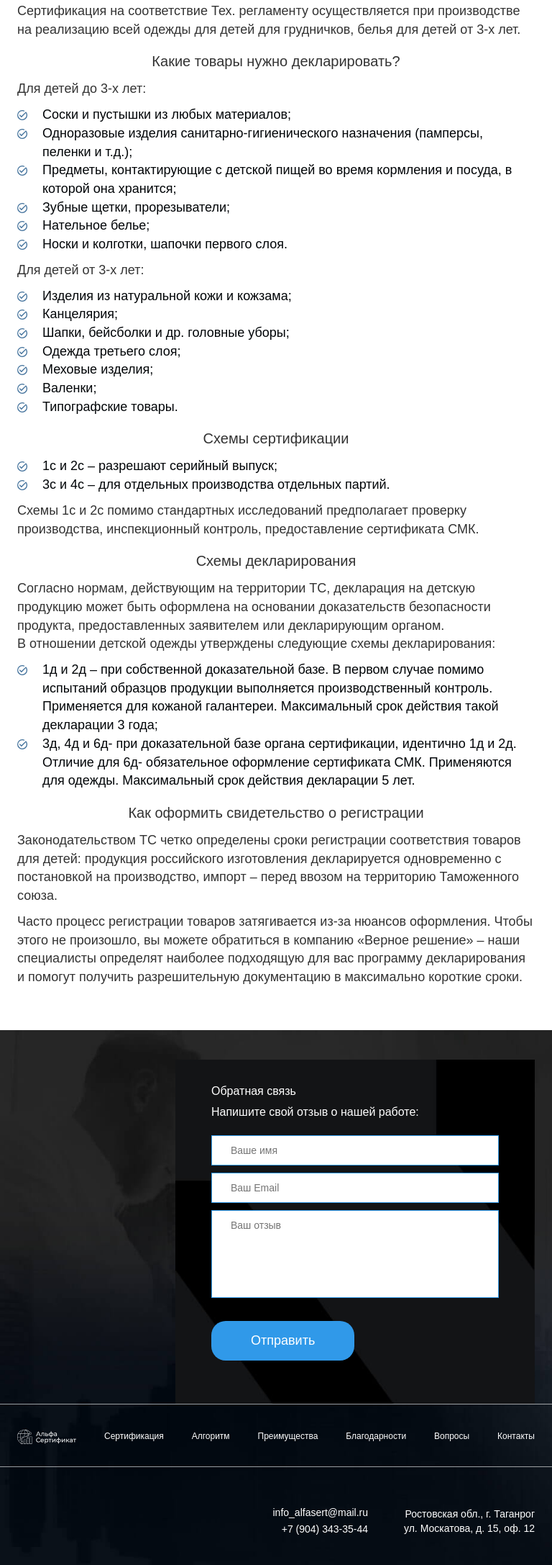
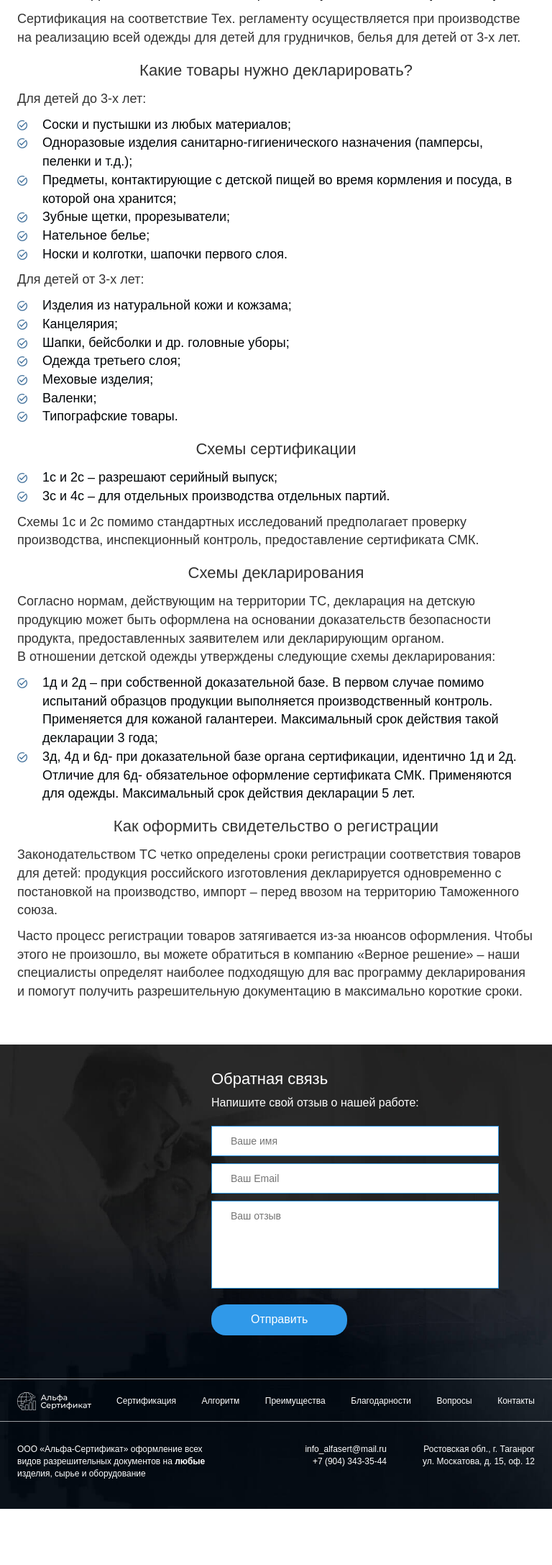
Before and after one commit to oleg-tgn/doc-lending, a PHP site: page /services/for_children.php in a window 768 px wide; the page is wider, and only the part inside the window is pictured. Shown: the part 2101-4275 px from the top of that part at 72% size. After the commit the page ends 4197 px from the top of that part, so only its background shows below. Run offline with PHP 8.4, Linux system fonts and the light colour scheme; data that the repository does not hold is empty; some libraries are stand-ins or nearby versions.

Commit message:
Tablet styles

```diff
--- a/css/adaptive.css
+++ b/css/adaptive.css
@@ -1,13 +1,5 @@
 @media (max-width: 1200px) {
-
-    .bottom-menu__link,
-    .bottom-menu__link:hover {
-    height: 20px;
-    font-size: 12px;
-    margin: 0 auto;
-    }
-
-    .navbar > .container .navbar-brand.serviceMenu__logo-link {
+  .navbar>.container .navbar-brand.serviceMenu__logo-link {
     margin-left: 0px;
   }
 
@@ -16,7 +8,7 @@
   }
 
   .algorithm {
-        padding-top: 100px;
+    padding-top: 70px;
   }
 
   .algorithm_text {
@@ -29,8 +21,8 @@
   }
 
   .btn_top {
-        font-size: 18px;
-        padding: 19px 55px;
+    font-size: 16px;
+    padding: 16px 55px;
     margin-top: 24px;
   }
 
@@ -41,8 +33,8 @@
 
   .thanks {
     margin-top: 50px;
-        padding-top: 100px;
-        min-height: 545px;
+    padding-top: 50px;
+    padding-bottom: 50px;
   }
 
   .thanks_text {
@@ -89,13 +81,10 @@
     text-align: left;
   }
 
-    .top_desc {
-        display: none;
-    }
-
   .top_mail {
     padding: 6px 0px 6px 30px;
   }
+
   .cont1_1:before {
     left: 630px;
   }
@@ -108,16 +97,12 @@
     padding: 9px 30px;
   }
 
-    h1 {
-        font-size: 32px;
-    }
-
   .first_desc {
     font-size: 16px;
   }
 
   h2 {
-        font-size: 20px;
+    font-size: 22px;
   }
 
   .care_p1 {
@@ -136,6 +121,7 @@
     min-height: 120px;
     font-size: 16px;
   }
+
   .sp-left {
     height: 595px;
   }
@@ -151,10 +137,6 @@
     margin-top: 60px;
   }
 
-    .top_desc {
-        display: none;
-    }
-
   .cont1_1:before {
     display: none;
   }
@@ -163,8 +145,10 @@
     display: none;
   }
 
-    .phone_online, .phone_number a, .phone_perezvon {
-        color: #333!important;
+  .phone_online,
+  .phone_number a,
+  .phone_perezvon {
+    color: #333 !important;
   }
 
   .open_img {
@@ -209,7 +193,8 @@
     width: 80%;
   }
 
-    .team_p1, .team_p2 {
+  .team_p1,
+  .team_p2 {
     font-size: 12px;
   }
 
@@ -241,7 +226,7 @@
   }
 
   .row3 {
-        padding: 100px 0px 30px;
+    padding: 70px 0px 0;
   }
 
   .sp h3 {
@@ -254,7 +239,7 @@
   }
 
   .row-faq {
-        padding: 100px 0 0;
+    padding: 70px 0 0;
     display: block;
   }
 
@@ -262,8 +247,64 @@
     margin: 0;
   }
 
-    .footer_textpopup {
+  h3.footer_textpopup {
+    font-size: 22px;
+  }
+
+  p.footer_textpopup {
     font-size: 16px;
+  }
+
+  .thanks-space {
+    height: 20px;
+    margin-top: 40px;
+  }
+
+  .row-footer {
+    padding: 70px 0;
+  }
+
+  footer.bg {
+    padding-top: 0;
+  }
+
+  .feedback-c.bg {
+    background: none;
+    background-image: none;
+  }
+
+  .bottom-menu__link, .bottom-menu__link:hover {
+    font-size: 12px;
+  }
+
+  .bottom-menu__link,
+  .bottom-menu__link:hover {
+    height: 25px;
+  }
+
+  .bottom-menu-wrapper {
+    padding: 15px 0;
+    margin-bottom: 25px;
+  }
+
+  .footer-bottom .mailLink--bottom,
+  .footer-bottom .top_address--bottom {
+    font-size: 12px;
+  }
+
+  .footer-bottom .top_phone--bottom,
+  .footer-bottom .top_address--bottom {
+    padding-top: 5px;
+  }
+
+  .btn_top.btn_feedback {
+    font-size: 16px;
+    padding: 10px 55px;
+    margin-top: 15px;
+  }
+  .guarantee__row {
+    display: flex;
+    flex-direction: column;
   }
 }
 
@@ -351,6 +392,7 @@
     width: 100%;
     height: 530px;
   }
+
   .sp {
     float: right;
     width: 100%;
@@ -384,7 +426,7 @@
   }
 
   .mailLink.mailLink--bottom {
-        color: #fff!important;
+    color: #fff !important;
   }
 
   .whatsappLink {
@@ -393,15 +435,6 @@
     margin: 0px auto;
     float: none;
   }
-
-    /* .team-slider .swiper-slide img {
-        height: 250px;
-    } */
-
-    /* .container {
-        width: 420px;
-        padding: 0px 20px;
-    } */
 
   .download {
     font-size: 14px;
@@ -418,7 +451,7 @@
     display: block;
   }
 
-    .top_desc{
+  .top_desc {
     display: none;
   }
 
@@ -525,7 +558,10 @@
   }
 
 
-    .ne_nashli_btn:hover, .ne_nashli_btn:focus, .ne_nashli_btn:active, .ne_nashli_btn:visited {
+  .ne_nashli_btn:hover,
+  .ne_nashli_btn:focus,
+  .ne_nashli_btn:active,
+  .ne_nashli_btn:visited {
     margin-top: 15px;
   }
 
@@ -576,7 +612,7 @@
   }
 
   .more_info1 div {
-        width: 100%!important;
+    width: 100% !important;
   }
 
   .row-team h2 {
@@ -585,7 +621,7 @@
 
   .team_col {
     margin-bottom: 10px;
-            width: 100%!important;
+    width: 100% !important;
     margin-left: 0px;
     margin-right: 0px;
   }
@@ -594,42 +630,3 @@
     max-width: 100%;
   }
 }
-
-
-
-
-
-
-
-
-
-
-
-
-
-
-@media (max-width: 456px) {
-
-
-    /* .container {
-      width: 320px;
-      padding: 0px 20px;
-    } */
-
-
-
-
-}
-
-/* @media (min-width: 1200px) {
-    footer .block_button_footer a .text {
-        font-size: 18px;
-    }
-}
-
-
-@media (min-width: 1790px) {
-    footer .block_button_footer a .text {
-        font-size: inherit;
-    }
-} */
--- a/css/bg_slide.css
+++ b/css/bg_slide.css
@@ -9,6 +9,12 @@
 
 .section .gallery-img {
     overflow: hidden;
+}
+
+@media (min-width: 1200px) {
+    .section .gallery-img {
+        height: calc((100vh - 60px) / 3);
+    }
 }
 
 .section .gallery-img a {
--- a/css/navbar.css
+++ b/css/navbar.css
@@ -12,6 +12,7 @@
 
 .serviceMenu__container .navbar-header {
   display: flex;
+  align-items: center;
 }
 
 .serviceMenu__link {
@@ -36,23 +37,45 @@
   background-color: #080808;
 }
 
-@media (max-width: 767.99px) {
+.top_desc {
+  font-weight: 400;
+  float: left;
+  margin-bottom: 0px;
+}
+
+@media (max-width: 767px) {
   .serviceMenu__logo-link {
     float: left;
     height: 50px;
-    padding: 15px 15px;
+    padding: 0;
     font-size: 18px;
     line-height: 20px;
+  }
+
+  .bottom-menu__link,
+  .bottom-menu__link:hover {
+    height: 20px;
+    font-size: 12px;
+    margin: 0 auto;
+  }
+
+  .top_desc {
+    display: none;
   }
 }
 
 @media (min-width: 768px) {
+  .serviceMenu__logo-link .bottom-menu__link,
+  .serviceMenu__logo-link:hover .bottom-menu__link {
+    height: 25px;
+  }
+
   .serviceMenu__container .navbar-collapse.collapse {
     margin: 0 -15px;
   }
 
   .serviceMenu__logo-link {
-    margin-right: 60px;
+    margin-right: 20px;
   }
 
   .navbar-nav>li>a {
@@ -89,7 +112,36 @@
   }
 
   .nav>li>a {
+    padding-left: 15px;
+    padding-right: 15px;
+  }
+
+  .top_desc {
+    font-size: 12px;
+    width: 40%;
+    padding: 5px 0 0;
+  }
+
+  .top_address,
+  .top_phone {
+    font-size: 12px;
+  }
+}
+
+@media (min-width: 1200px) {
+  .nav>li>a {
     padding-left: 20px;
     padding-right: 20px;
   }
+
+  .top_desc {
+    width: 500px;
+    font-size: 14px;
+    padding: 8px 0;
+  }
+
+  .top_address,
+  .top_phone {
+    font-size: 14px;
+  }
 }
--- a/css/style.css
+++ b/css/style.css
@@ -11,7 +11,8 @@ body {
   font-family: 'PTSans', sans-serif;
 }
 
-.btn, .team_col img {
+.btn,
+.team_col img {
   -webkit-transition: all 0.1s ease-in-out;
   -moz-transition: all 0.1s ease-in-out;
   -o-transition: all 0.1s ease-in-out;
@@ -24,7 +25,7 @@ body {
 }
 
 .btn {
-    outline: none!important;
+  outline: none !important;
 }
 
 .cl {
@@ -40,15 +41,6 @@ body {
   padding-top: 20px;
   padding-bottom: 20px;
   position: relative;
-}
-
-.top_desc {
-    font-size: 14px;
-    font-weight: 400;
-    width: 500px;
-    float: left;
-    padding: 8px 0px 8px 0;
-    margin-bottom: 0px;
 }
 
 .top_desc--bottom {
@@ -102,10 +94,16 @@ body {
 }
 
 h1 {
-    font-size: 34px;
+  font-size: 26px;
   font-weight: 400;
   margin-top: 25px;
   padding-right: 50px;
+}
+
+@media (min-width: 1200px) {
+  h1 {
+    font-size: 34px;
+  }
 }
 
 .first_desc {
@@ -145,14 +143,16 @@ h1 {
   border-radius: 20px;
 }
 
-.btn_top:hover, .btn_top:active, .btn_top:visited {
-    color: #fff!important;
+.btn_top:hover,
+.btn_top:active,
+.btn_top:visited {
+  color: #fff !important;
   border-bottom: 0px solid #14629e;
   background-color: rgba(48, 153, 233, 0.9);
 }
 
 .btn_top:focus {
-    color: #fff!important;
+  color: #fff !important;
 }
 
 h2 {
@@ -161,7 +161,8 @@ h2 {
   margin-bottom: 0px;
 }
 
-h3, .h3 {
+h3,
+.h3 {
   font-size: 32px;
 }
 
@@ -319,7 +320,8 @@ footer .footer-top .feedback_block {
   padding: 15px 50px 60px;
 }
 
-.img-fluid, .img-thumbnail {
+.img-fluid,
+.img-thumbnail {
   max-width: 90%;
   height: auto
 }
@@ -352,6 +354,7 @@ footer .footer-top .feedback_block {
   display: flex;
   flex-direction: row;
   justify-content: space-between;
+  align-items: center;
   margin: 0;
 }
 
@@ -471,3 +474,17 @@ footer .footer-top .feedback_block {
   text-align: center;
   margin-top: 35px;
 }
+
+.panel-default {
+  border: none;
+}
+
+.panel-default>.panel-heading {
+  background: rgb(248, 248, 250);
+  border: none;
+}
+
+.panel-default>.panel-heading+.panel-collapse>.panel-body {
+  border: none;
+  font-size: 16px;
+}
--- a/footer.php
+++ b/footer.php
@@ -86,7 +86,7 @@
                 <a href="/#sertification-types" class="bottom-menu__link">Сертификация</a>
               </li>
               <li class="bottom-menu__item">
-                <a href="/#algoritm" class="bottom-menu__link">Алгоритм</a>
+                <a href="/#algorithm" class="bottom-menu__link">Алгоритм</a>
               </li>
               <li>
                 <a href="/#guarantee" class="bottom-menu__link">Преимущества</a>
--- a/header.php
+++ b/header.php
@@ -1,38 +1,16 @@
 <div class="navbar-top-wrap">
   <div class="container cont1">
     <p class="top_desc">ООО &laquo;Альфа-Сертификат&raquo; оформление всех видов разрешительных документов на <span>любые</span> изделия, сырье и оборудование</p>
-    <!-- <div class="top_mail">
-        <a class="mailLink" href="mailto:info@sk-sertifikat.ru">info@sk-sertifikat.ru</a><br>
-        <a class="mailLink" href="tel:+79043433544">+7 (904) 343-35-44</a> -->
-    <!-- </div> -->
-
-
     <div class="top_address">
-    <?= $ADDRESS ?>
-      <!-- <p class="phone_perezvon" data-toggle="modal" data-target="#modalPerezvon">Перезвоните мне →</p> -->
+      <?= $ADDRESS ?>
     </div>
 
     <div class="top_phone">
       <a class="mailLink mailLink_top" href="mailto:info_alfasert@mail.ru">info_alfasert@mail.ru</a><br>
       <a class="mailLink" href="tel:+79043433544">+7 (904) 343-35-44</a>
-      <!-- <p class="phone_perezvon" data-toggle="modal" data-target="#modalPerezvon">Перезвоните мне →</p> -->
     </div>
   </div>
 </div>
-
-<!-- <div class="serviceMenu">
-  <div class="container">
-    <div class="serviceMenu__list">
-      <a href="/" class="serviceMenu__logo-link"><img class="serviceMenu__logo" alt="Альфа Сертификат" src="/img/logob.svg"></a>
-      <a href="/#sertification-types" class="smLink teamHref">Сертификация</a>
-      <a href="/#algorithm" class="smLink teamHref">Алгоритм</a>
-      <a href="/#guarantee" class="smLink teamHref">Преимущества</a>
-      <a href="/#thanks" class="smLink teamHref">Благодарности</a>
-      <a href="/#faq" class="smLink teamHref">Вопросы</a>
-      <a href="/#contacts" class="smLink teamHref">Контакты</a>
-    </div>
-  </div>
-</div> -->
 
 <nav class="navbar navbar-inverse serviceMenu">
   <div class="container">
```
Lines whose indentation alone changed are shown as unchanged.
